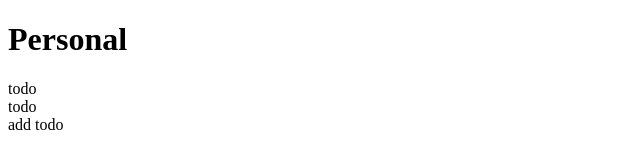
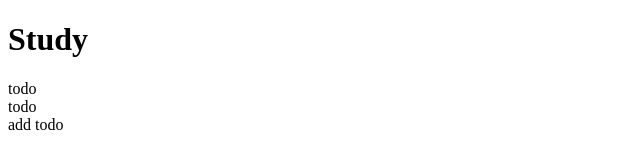
Before and after one commit to DKNY1201/todoit, a React (Create React App) app: page / in a window 1280 px wide. Shown: the top 160 px of the page, without its empty margins (0-640 px from the left). Built offline with nearby package versions, Linux system fonts and the light colour scheme.

Commit message:
Unit test for Todos component

```diff
--- a/src/containers/Todos/Todos.tsx
+++ b/src/containers/Todos/Todos.tsx
@@ -10,27 +10,34 @@ export interface ITodosState {
     isAddingTodo: boolean;
 }
 
-class Todos extends React.Component<ITodoState, ITodosState> {
-    constructor(props: ITodoState) {
-        super(props);
-        this.state = {
-            isAddingTodo: false
-        };
-    }
+export class Todos extends React.Component<ITodoState, ITodosState> {
+    state = {
+        isAddingTodo: false
+    };
 
 
     render() {
-        const {todos, labels, priorities} = this.props;
-        const selectedLabel = labels.find(label => label.isSelected);
-        const selectedPriority = priorities.find(priority => priority.isSelected);
-        const displayName = selectedLabel ? selectedLabel.title : selectedPriority ? selectedPriority.title : '';
+        const {todos, labels} = this.props;
+        const defaultLabel = {
+            id: 1,
+            color: '#990000',
+            title: 'Personal',
+            parentLabelId: undefined,
+            isFavorite: false,
+            isSelected: true
+        }
+        const selectedLabel = labels.find(label => label.isSelected) || defaultLabel;
+        const displayName = selectedLabel ? selectedLabel.title : 'N/A';
 
-        const todosItem = todos.map(todo => <Todo key={todo.id} />);
+        const todoItems = todos
+            .filter(todo => !todo.isCompleted)
+            .filter(todo => todo.labelId === selectedLabel.id)
+            .map(todo => <Todo key={todo.id} />);
 
         return (
             <div className="todoContainer">
                 <h1 className="displayName">{displayName}</h1>
-                {todosItem}
+                {todoItems}
                 <AddTodo />
             </div>
         )
--- a/src/reducers/todo.tsx
+++ b/src/reducers/todo.tsx
@@ -30,7 +30,7 @@ const initState: ITodoState = {
         {
             id: 1,
             color: '#990000',
-            title: 'Personal',
+            title: 'Study',
             parentLabelId: undefined,
             isFavorite: false,
             isSelected: true
@@ -41,25 +41,21 @@ const initState: ITodoState = {
             id: 1,
             title: 'Priority 1',
             icon: 'flag-red',
-            isSelected: false
         },
         {
             id: 2,
             title: 'Priority 2',
             icon: 'flag-orange',
-            isSelected: false
         },
         {
             id: 3,
             title: 'Priority 3',
             icon: 'flag-yellow',
-            isSelected: false
         },
         {
             id: 4,
             title: 'Priority 4',
             icon: 'flag-gray',
-            isSelected: false
         }
     ]
 };
--- a/src/types/priority.tsx
+++ b/src/types/priority.tsx
@@ -2,5 +2,4 @@ export interface IPriority {
     id: number;
     title: string;
     icon: string;
-    isSelected: boolean;
 }
```
Also changed, not shown: 1 other file (tests, documents, lock files or other folders).
